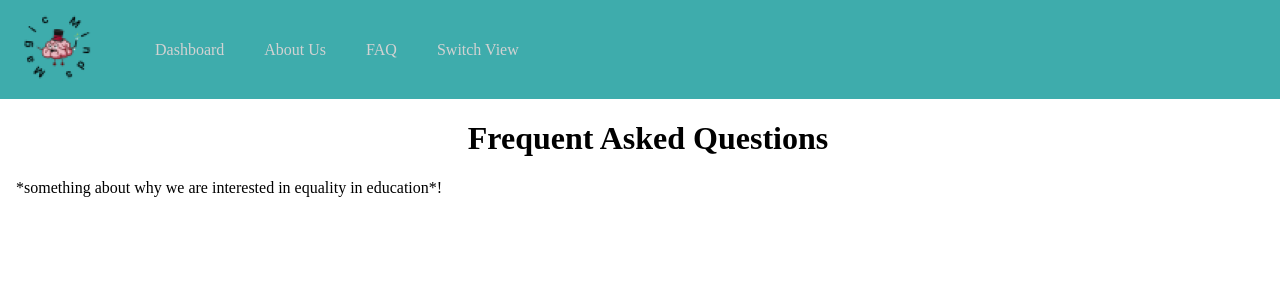
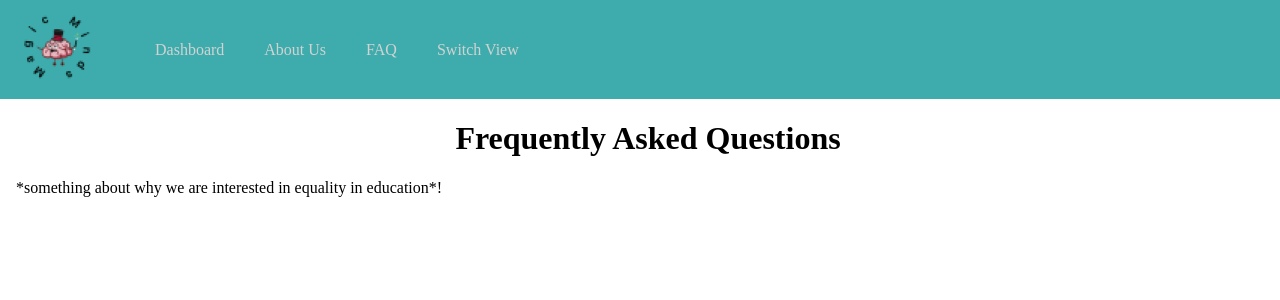
Before and after one commit to Farias29/Magic-Minds, a React (Create React App) app: page /faq-student in a window 1280 px wide. Shown: the top 300 px of the page. Built offline with nearby package versions, Linux system fonts and the light colour scheme.

Commit message:
fixed type in FAQ student

```diff
--- a/src/components/FAQStudent.js
+++ b/src/components/FAQStudent.js
@@ -5,7 +5,7 @@ function FAQStudent() {
   return (
     <div>
       <NavBarStudent/>
-      <h1>Frequent Asked Questions</h1>
+      <h1>Frequently Asked Questions</h1>
       <p>*something about why we are interested in equality in education*!</p>
     </div>
   );
```
